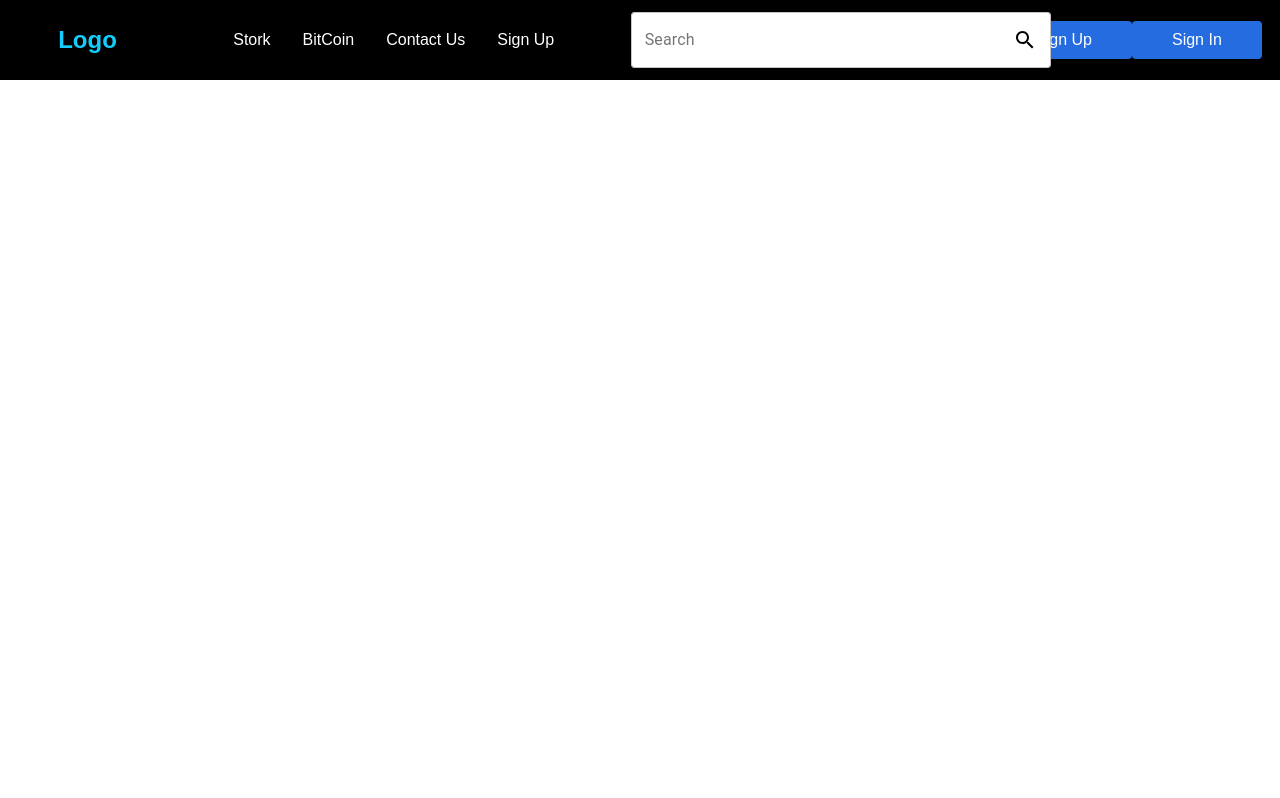
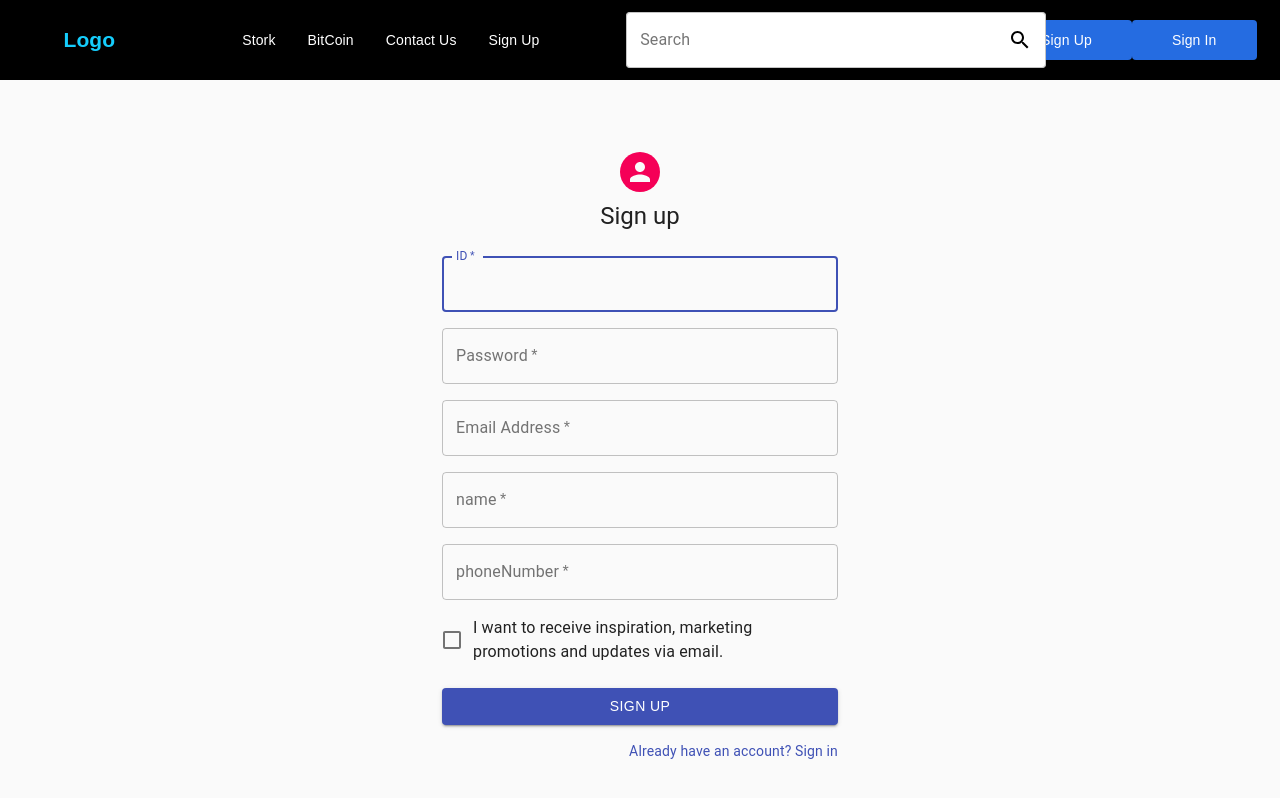
Before and after one commit to salvable/web-Stork, a React (Create React App) app: page /signUp in a window 1280 px wide. Shown: the top 798 px of the page. Built offline with nearby package versions, Linux system fonts and the light colour scheme.

Commit message:
signUp page 형식 완성 , state를 추가하여 정보를 서버에 보내도록 해야 함

```diff
--- a/src/App.js
+++ b/src/App.js
@@ -5,7 +5,7 @@
 import Home from "./Stork/Pages/home/home";
 import Stork from "./Stork/Pages/stork/stork";
 import BitCoin from "./Stork/Pages/bitCoin/bitCoin";
-
+import signUp from "./Stork/Pages/sign-In&Up/sign-up"
 function App() {
   return (
       <Router>
@@ -14,6 +14,7 @@
               <Route path="/" exact component={Home} />
               <Route path="/stork" component={Stork} />
               <Route path="/bitCoin" component={BitCoin} />
+              <Route path="/signUp" component={signUp} />
           </Switch>
       </Router>
   );
--- a/src/Stork/Pages/sign-In&Up/sign-up.js
+++ b/src/Stork/Pages/sign-In&Up/sign-up.js
@@ -1,44 +1,136 @@
-import React, { useState } from "react";
-import Form from "react-bootstrap/Form";
-import Button from "react-bootstrap/Button";
-import "./Login.css";
+import React from 'react';
+import Avatar from '@material-ui/core/Avatar';
+import Button from '@material-ui/core/Button';
+import CssBaseline from '@material-ui/core/CssBaseline';
+import TextField from '@material-ui/core/TextField';
+import FormControlLabel from '@material-ui/core/FormControlLabel';
+import Checkbox from '@material-ui/core/Checkbox';
+import Link from '@material-ui/core/Link';
+import Grid from '@material-ui/core/Grid';
+import Box from '@material-ui/core/Box';
+import LockOutlinedIcon from '@material-ui/icons/LockOutlined';
+import Typography from '@material-ui/core/Typography';
+import { makeStyles } from '@material-ui/core/styles';
+import Container from '@material-ui/core/Container';
 
-export default function signUp() {
-    const [email, setEmail] = useState("");
-    const [password, setPassword] = useState("");
+const useStyles = makeStyles((theme) => ({
+    paper: {
+        marginTop: theme.spacing(8),
+        display: 'flex',
+        flexDirection: 'column',
+        alignItems: 'center',
+    },
+    avatar: {
+        margin: theme.spacing(1),
+        backgroundColor: theme.palette.secondary.main,
+    },
+    form: {
+        width: '100%', // Fix IE 11 issue.
+        marginTop: theme.spacing(3),
+    },
+    submit: {
+        margin: theme.spacing(3, 0, 2),
+    },
+}));
 
-    function validateForm() {
-        return email.length > 0 && password.length > 0;
-    }
-
-    function handleSubmit(event) {
-        event.preventDefault();
-    }
+export default function SignUp() {
+    const classes = useStyles();
 
     return (
-        <div className="Login">
-            <Form onSubmit={handleSubmit}>
-                <Form.Group size="lg" controlId="email">
-                    <Form.Label>Email</Form.Label>
-                    <Form.Control
+        <Container component="main" maxWidth="xs">
+            <CssBaseline />
+            <div className={classes.paper}>
+                <Avatar className={classes.avatar} />
+
+                <Typography component="h1" variant="h5">
+                    Sign up
+                </Typography>
+                <form className={classes.form} noValidate>
+                    <Grid container spacing={2}>
+                        <Grid item xs={12}>
+                            <TextField
+                                autoComplete="fname"
+                                name="ID"
+                                variant="outlined"
+                                required
+                                fullWidth
+                                id="ID"
+                                label="ID"
                                 autoFocus
-                        type="email"
-                        value={email}
-                        onChange={(e) => setEmail(e.target.value)}
                             />
-                </Form.Group>
-                <Form.Group size="lg" controlId="password">
-                    <Form.Label>Password</Form.Label>
-                    <Form.Control
+                        </Grid>
+                        <Grid item xs={12}>
+                            <TextField
+                                variant="outlined"
+                                required
+                                fullWidth
+                                name="password"
+                                label="Password"
                                 type="password"
-                        value={password}
-                        onChange={(e) => setPassword(e.target.value)}
+                                id="password"
+                                autoComplete="current-password"
                             />
-                </Form.Group>
-                <Button block size="lg" type="submit" disabled={!validateForm()}>
-                    Login
+                        </Grid>
+                        <Grid item xs={12}>
+                            <TextField
+                                variant="outlined"
+                                required
+                                fullWidth
+                                id="email"
+                                label="Email Address"
+                                name="email"
+                                autoComplete="email"
+                            />
+                        </Grid>
+                        <Grid item xs={12}>
+                            <TextField
+                                variant="outlined"
+                                required
+                                fullWidth
+                                name="name"
+                                label="name"
+                                id="name"
+                            />
+                        </Grid>
+                        <Grid item xs={12}>
+                            <TextField
+                                variant="outlined"
+                                required
+                                fullWidth
+                                name="phoneNumber"
+                                label="phoneNumber"
+                                type="phoneNumber"
+                                id="phoneNumber"
+                                autoComplete="phoneNumber"
+                            />
+                        </Grid>
+                        <Grid item xs={12}>
+                            <FormControlLabel
+                                control={<Checkbox value="allowExtraEmails" color="primary" />}
+                                label="I want to receive inspiration, marketing promotions and updates via email."
+                            />
+                        </Grid>
+                    </Grid>
+                    <Button
+                        type="submit"
+                        fullWidth
+                        variant="contained"
+                        color="primary"
+                        className={classes.submit}
+                    >
+                        Sign Up
                     </Button>
-            </Form>
+                    <Grid container justify="flex-end">
+                        <Grid item>
+                            <Link href="#" variant="body2">
+                                Already have an account? Sign in
+                            </Link>
+                        </Grid>
+                    </Grid>
+                </form>
             </div>
+            <Box mt={5}>
+            </Box>
+        </Container>
     );
 }
```
Lines whose indentation alone changed are shown as unchanged.
